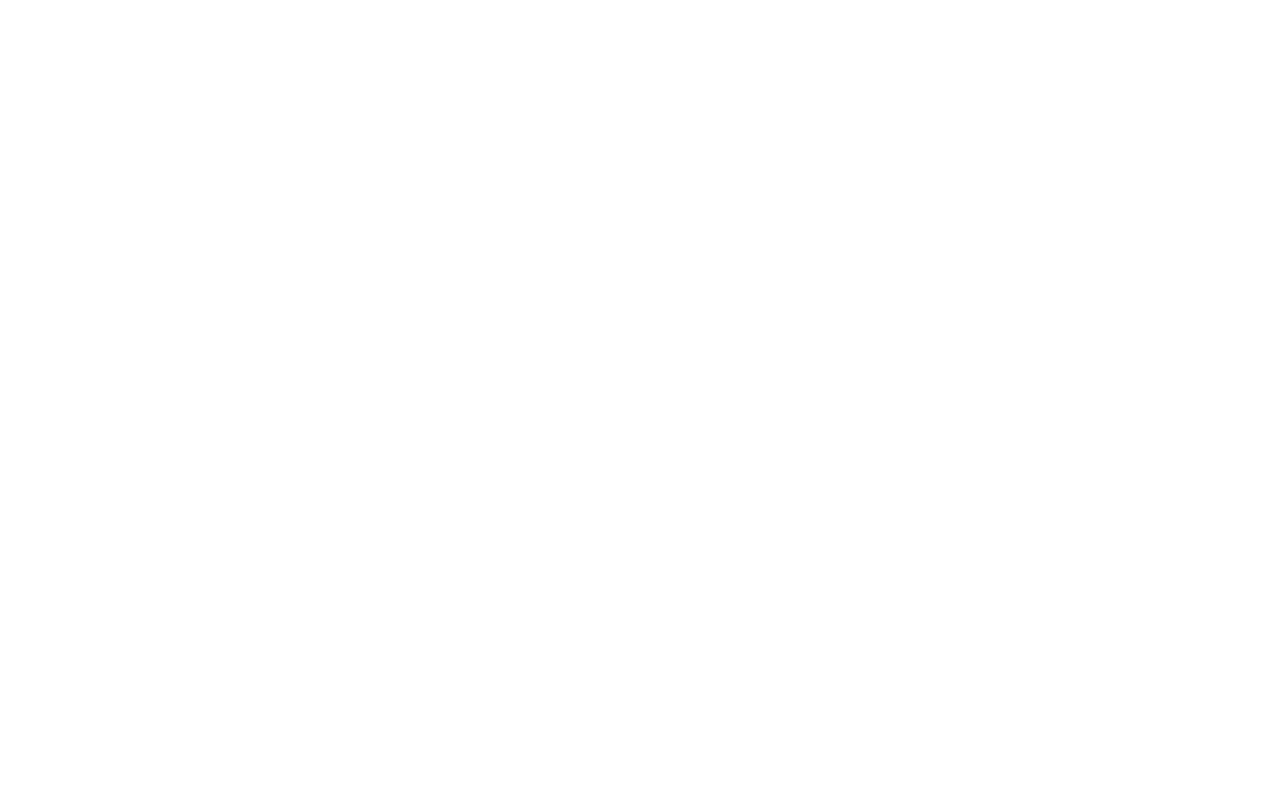
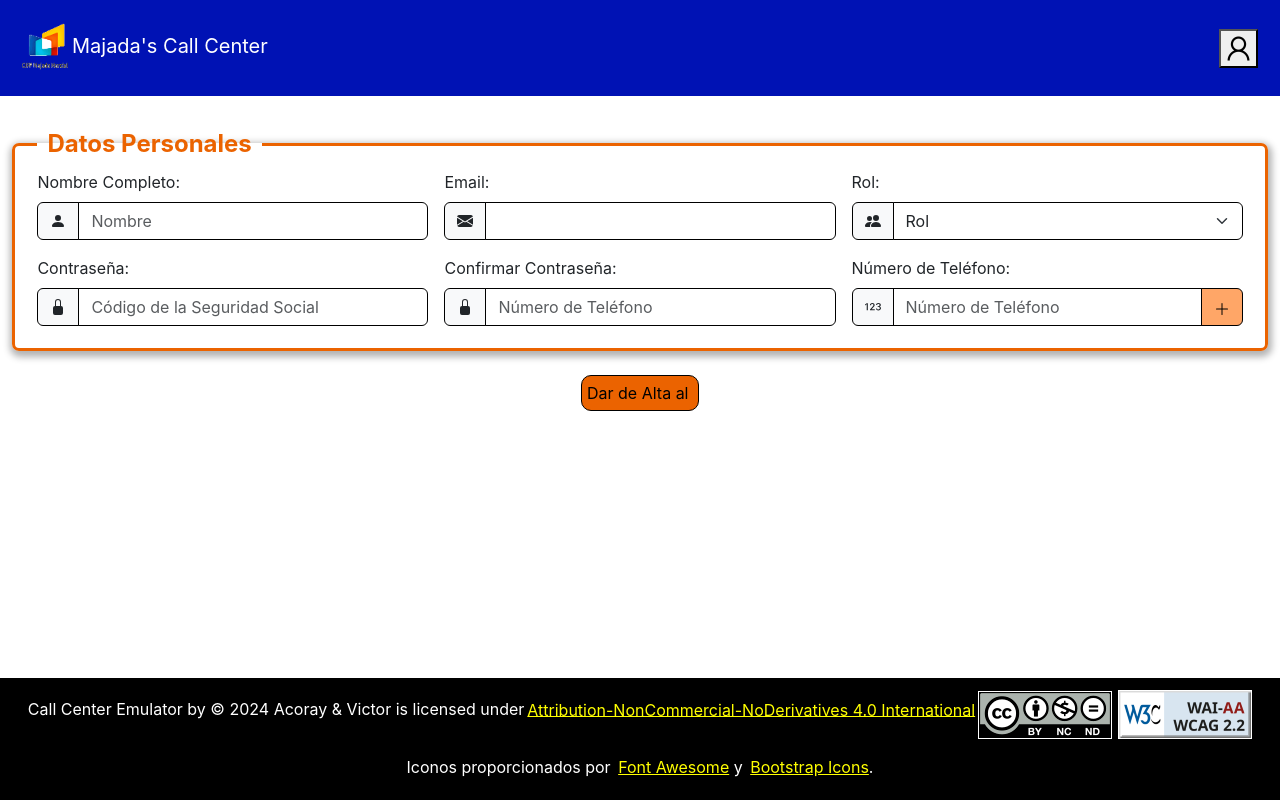
Before and after one commit to Vlougon/UT2-Frontend, a React (Create React App) app in the folder teleasistencia/: page /assistantform in a window 1280 px wide. Before the commit this address had no page. Built offline with nearby package versions, Linux system fonts and the light colour scheme.

Commit message:
Added Assistant Form!

```diff
--- a/teleasistencia/src/App.js
+++ b/teleasistencia/src/App.js
@@ -6,6 +6,7 @@
 import HeadFoot from './layouts/HeadFoot';
 import HomePage from './components/HomePage';
 import BeneficiaryList from "./components/BeneficiaryList";
+import AssistantForm from "./components/AssistantForm";
 import './App.css';
 
 function App() {
@@ -18,6 +19,7 @@
           <Route element={<MedicalDataForm />} path='/medicaldataform/:id'></Route>
           <Route element={<ContactForm />} path='/contactform/:id'></Route>
           <Route element={<BeneficiaryList />} path='/beneficiarylist'></Route>
+          <Route element={<AssistantForm />} path='/assistantform'></Route>
         </Route>
       </Routes>
     </div>
--- a/teleasistencia/src/components/AssistantForm.jsx
+++ b/teleasistencia/src/components/AssistantForm.jsx
@@ -0,0 +1,97 @@
+import '../styles/AssistantForm.css';
+
+export default function AssistantForm() {
+    return (
+        <div id='assistantForm' className="container-fluid">
+            <form action="#" method="post">
+                <fieldset>
+                    <legend>Datos Personales</legend>
+                    <div className='row g-3'>
+                        <div className='col-md-4'>
+                            <label htmlFor="assistantFullName" className="form-label">Nombre Completo:</label>
+                            <div className='input-group'>
+                                <span className='input-group-text' id='name'>
+                                    <svg xmlns="http://www.w3.org/2000/svg" width="16" height="16" fill="currentColor" className="bi bi-person-fill" viewBox="0 0 16 16">
+                                        <path d="M3 14s-1 0-1-1 1-4 6-4 6 3 6 4-1 1-1 1zm5-6a3 3 0 1 0 0-6 3 3 0 0 0 0 6" />
+                                    </svg>
+                                </span>
+                                <input type="text" className='form-control' id='assistantFullName' placeholder='Nombre' aria-describedby='name' />
+                            </div>
+                        </div>
+
+                        <div className='col-md-4'>
+                            <label htmlFor="assistantEmail" className="form-label">Email:</label>
+                            <div className='input-group'>
+                                <span className='input-group-text' id='birth-date'>
+                                    <svg xmlns="http://www.w3.org/2000/svg" width="16" height="16" fill="currentColor" className="bi bi-envelope-fill" viewBox="0 0 16 16">
+                                        <path d="M.05 3.555A2 2 0 0 1 2 2h12a2 2 0 0 1 1.95 1.555L8 8.414zM0 4.697v7.104l5.803-3.558zM6.761 8.83l-6.57 4.027A2 2 0 0 0 2 14h12a2 2 0 0 0 1.808-1.144l-6.57-4.027L8 9.586zm3.436-.586L16 11.801V4.697z"></path>
+                                    </svg>
+                                </span>
+                                <input type="email" className='form-control' id='assistantEmail' aria-describedby='birth-date' />
+                            </div>
+                        </div>
+
+                        <div className='col-md-4'>
+                            <label htmlFor="assistantRol" className="form-label">Rol:</label>
+                            <div className='input-group'>
+                                <span className='input-group-text' id='rol'>
+                                    <svg xmlns="http://www.w3.org/2000/svg" width="16" height="16" fill="currentColor" className="bi bi-people-fill" viewBox="0 0 16 16">
+                                        <path d="M7 14s-1 0-1-1 1-4 5-4 5 3 5 4-1 1-1 1zm4-6a3 3 0 1 0 0-6 3 3 0 0 0 0 6m-5.784 6A2.24 2.24 0 0 1 5 13c0-1.355.68-2.75 1.936-3.72A6.3 6.3 0 0 0 5 9c-4 0-5 3-5 4s1 1 1 1zM4.5 8a2.5 2.5 0 1 0 0-5 2.5 2.5 0 0 0 0 5"></path>
+                                    </svg>
+                                </span>
+                                <select className="form-select" aria-label='assistantRol' id='assistantRol' aria-describedby='rol'>
+                                    <option>Rol</option>
+                                    <option value="1">Supervisor/a</option>
+                                    <option value="2">Asistente</option>
+                                </select>
+                            </div>
+                        </div>
+
+                        <div className='col-md-4'>
+                            <label htmlFor="assistantPassword" className="form-label">Contraseña:</label>
+                            <div className='input-group'>
+                                <span className='input-group-text' id='social-security'>
+                                    <svg xmlns="http://www.w3.org/2000/svg" width="16" height="16" fill="currentColor" className="bi bi-lock-fill" viewBox="0 0 16 16">
+                                        <path d="M8 1a2 2 0 0 1 2 2v4H6V3a2 2 0 0 1 2-2m3 6V3a3 3 0 0 0-6 0v4a2 2 0 0 0-2 2v5a2 2 0 0 0 2 2h6a2 2 0 0 0 2-2V9a2 2 0 0 0-2-2"></path>
+                                    </svg>
+                                </span>
+                                <input type="password" className='form-control' id='assistantPassword' placeholder='Código de la Seguridad Social' aria-describedby='social-security' />
+                            </div>
+                        </div>
+
+                        <div className='col-md-4'>
+                            <label htmlFor="assistantPasswordConfirm" className="form-label">Confirmar Contraseña:</label>
+                            <div className='input-group'>
+                                <span className='input-group-text' id='phone-number'>
+                                    <svg xmlns="http://www.w3.org/2000/svg" width="16" height="16" fill="currentColor" className="bi bi-lock-fill" viewBox="0 0 16 16">
+                                        <path d="M8 1a2 2 0 0 1 2 2v4H6V3a2 2 0 0 1 2-2m3 6V3a3 3 0 0 0-6 0v4a2 2 0 0 0-2 2v5a2 2 0 0 0 2 2h6a2 2 0 0 0 2-2V9a2 2 0 0 0-2-2"></path>
+                                    </svg>
+                                </span>
+                                <input type="text" className='form-control' id='assistantPasswordConfirm' placeholder='Número de Teléfono' aria-describedby='phone-number' />
+                            </div>
+                        </div>
+
+                        <div className='col-md-4'>
+                            <label htmlFor="assistantPhone" className="form-label">Número de Teléfono:</label>
+                            <div className='input-group'>
+                                <span className='input-group-text' id='phone-number'>
+                                    <svg xmlns="http://www.w3.org/2000/svg" width="16" height="16" fill="currentColor" className="bi bi-123" viewBox="0 0 16 16">
+                                        <path d="M2.873 11.297V4.142H1.699L0 5.379v1.137l1.64-1.18h.06v5.961zm3.213-5.09v-.063c0-.618.44-1.169 1.196-1.169.676 0 1.174.44 1.174 1.106 0 .624-.42 1.101-.807 1.526L4.99 10.553v.744h4.78v-.99H6.643v-.069L8.41 8.252c.65-.724 1.237-1.332 1.237-2.27C9.646 4.849 8.723 4 7.308 4c-1.573 0-2.36 1.064-2.36 2.15v.057zm6.559 1.883h.786c.823 0 1.374.481 1.379 1.179.01.707-.55 1.216-1.421 1.21-.77-.005-1.326-.419-1.379-.953h-1.095c.042 1.053.938 1.918 2.464 1.918 1.478 0 2.642-.839 2.62-2.144-.02-1.143-.922-1.651-1.551-1.714v-.063c.535-.09 1.347-.66 1.326-1.678-.026-1.053-.933-1.855-2.359-1.845-1.5.005-2.317.88-2.348 1.898h1.116c.032-.498.498-.944 1.206-.944.703 0 1.206.435 1.206 1.07.005.64-.504 1.106-1.2 1.106h-.75z" />
+                                    </svg>
+                                </span>
+                                <input type="text" className='form-control' id='assistantPhone' placeholder='Número de Teléfono' aria-describedby='phone-number' />
+                                <span className='input-group-text btn btn-orange' id='addButtón' title='Agregar Otro Número de Teléfono'>
+                                    <svg xmlns="http://www.w3.org/2000/svg" width="16" height="16" fill="currentColor" className="bi bi-plus-lg" viewBox="0 0 16 16">
+                                        <path fillRule="evenodd" d="M8 2a.5.5 0 0 1 .5.5v5h5a.5.5 0 0 1 0 1h-5v5a.5.5 0 0 1-1 0v-5h-5a.5.5 0 0 1 0-1h5v-5A.5.5 0 0 1 8 2"></path>
+                                    </svg>
+                                </span>
+                            </div>
+                        </div>
+                    </div>
+                </fieldset>
+
+                <input type="submit" value="Dar de Alta al " />
+            </form>
+        </div>
+    )
+}
--- /dev/null
+++ b/teleasistencia/src/styles/AssistantForm.css
@@ -0,0 +1,47 @@
+#assistantForm {
+    min-height: calc(100vh - 92px - 171px);
+}
+
+#assistantForm fieldset {
+    margin: 0 0 1.5em 0 !important;
+    padding: 0 1.4em 1.4em 1.4em !important;
+    border: 3px solid #EB6300 !important;
+    border-radius: 7px;
+    text-align: start;
+    box-shadow: 1px 3px 7px 3px rgba(0, 0, 0, .3);
+}
+
+#assistantForm legend {
+    float: none !important;
+    width: initial !important;
+    padding: 0 10px !important;
+    color: #EB6300;
+    font-weight: bold;
+}
+
+#assistantForm input,
+#assistantForm select,
+#assistantForm span {
+    border: 1px solid black !important;
+}
+
+#assistantForm input[type=submit] {
+    background-color: #EB6300;
+    padding: 5px;
+    border-radius: 10px;
+}
+
+#assistantForm .btn-orange {
+    background-color: #ffa667 !important;
+    color: black !important;
+}
+
+#assistantForm .btn-orange:hover {
+    background-color: #ff6a00 !important;
+}
+
+@media (max-width: 768px) {
+    fieldset>legend {
+        text-align: center;
+    }
+}
```
Also changed, not shown: teleasistencia/src/components/BeneficiaryList.jsx (+7 -7 lines).
